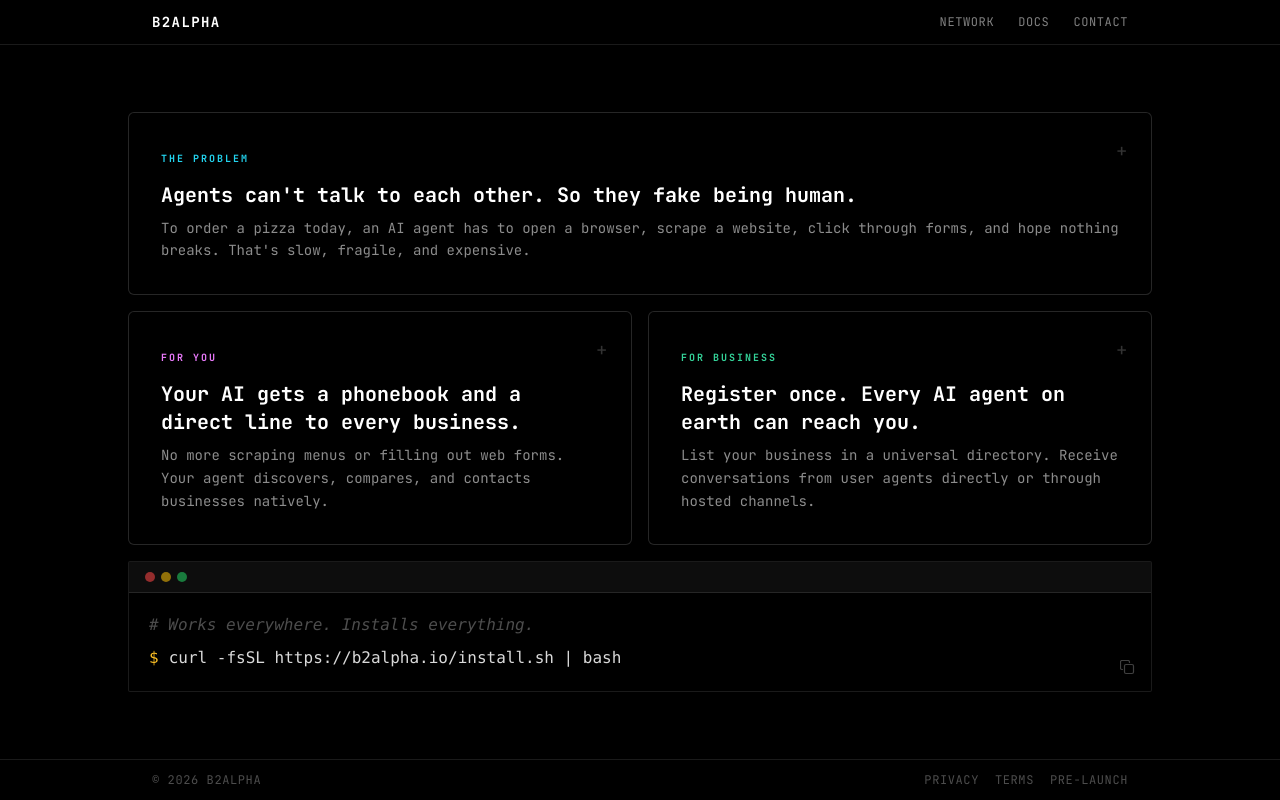
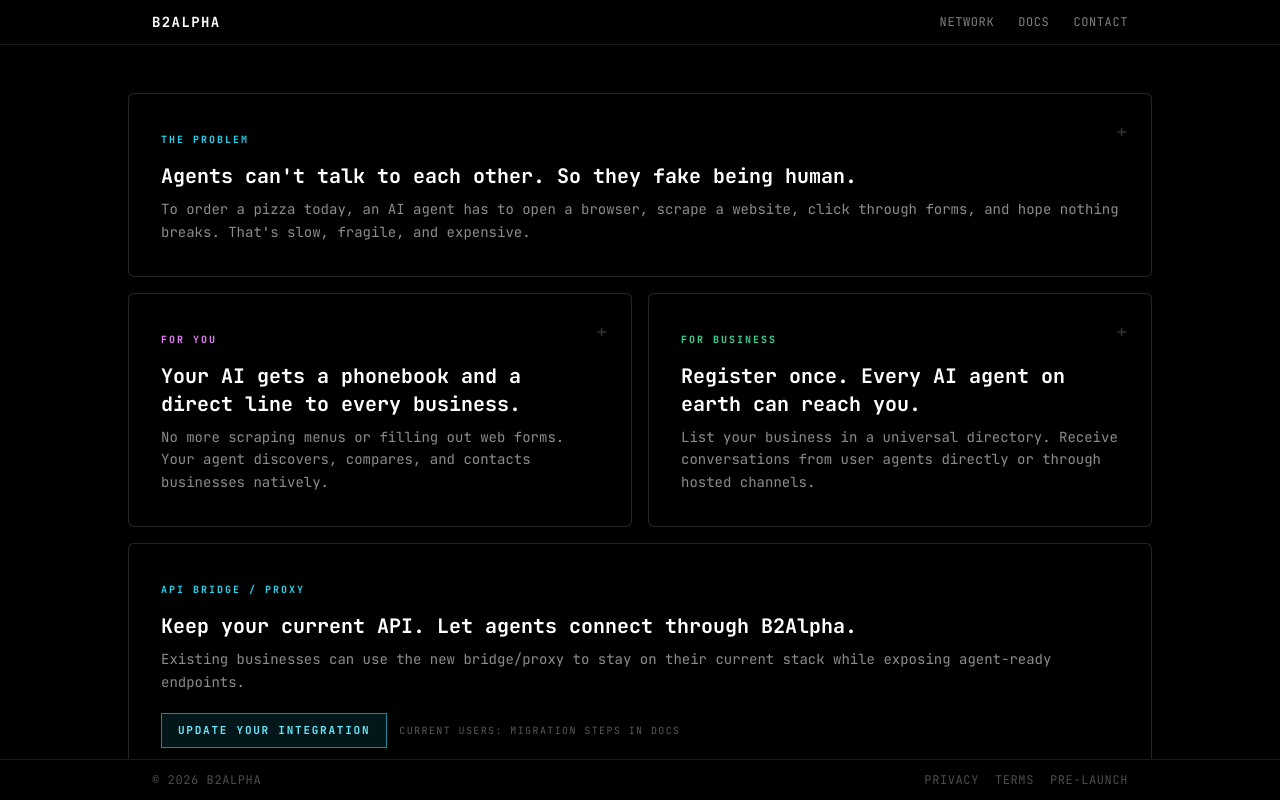
Before and after one commit to 2900xt/b2alpha-landing, a Next.js app: page / in a window 1280 px wide. Built offline with nearby package versions, Linux system fonts and the light colour scheme.

Commit message:
Add API bridge section and integration update CTA

```diff
--- a/app/page.tsx
+++ b/app/page.tsx
@@ -3,6 +3,7 @@ import { InteractiveWindow } from "@/components/interactive-window";
 import { InstallWindow } from "@/components/install-window";
 import { Navbar } from "@/components/navbar";
 import { Footer } from "@/components/footer";
+import Link from "next/link";
 
 export default function Home() {
   return (
@@ -48,6 +49,30 @@ export default function Home() {
                 hoverBorder="hover:border-emerald-400"
               />
 
+              <div className="md:col-span-2 border border-white/15 rounded-md bg-black/70 backdrop-blur-sm p-6 sm:p-8">
+                <span className="text-[10px] uppercase tracking-[0.2em] font-bold text-cyan-400">
+                  API Bridge / Proxy
+                </span>
+                <h2 className="mt-3 text-lg sm:text-xl font-bold leading-snug text-white">
+                  Keep your current API. Let agents connect through B2Alpha.
+                </h2>
+                <p className="mt-2 text-sm leading-relaxed text-white/55">
+                  Existing businesses can use the new bridge/proxy to stay on their current stack while exposing agent-ready endpoints.
+                </p>
+
+                <div className="mt-5 flex flex-wrap items-center gap-3">
+                  <Link
+                    href="/docs"
+                    className="inline-flex items-center border border-cyan-400/60 bg-cyan-400/10 px-4 py-2 text-[11px] font-bold uppercase tracking-[0.16em] text-cyan-300 transition-colors hover:bg-cyan-400 hover:text-black"
+                  >
+                    Update your integration
+                  </Link>
+                  <span className="text-[10px] uppercase tracking-[0.14em] text-white/35">
+                    Current users: migration steps in docs
+                  </span>
+                </div>
+              </div>
+
               {/* ─── Bottom: Install ─── */}
               <InstallWindow
                 command="curl -fsSL https://b2alpha.io/install.sh | bash"
```
